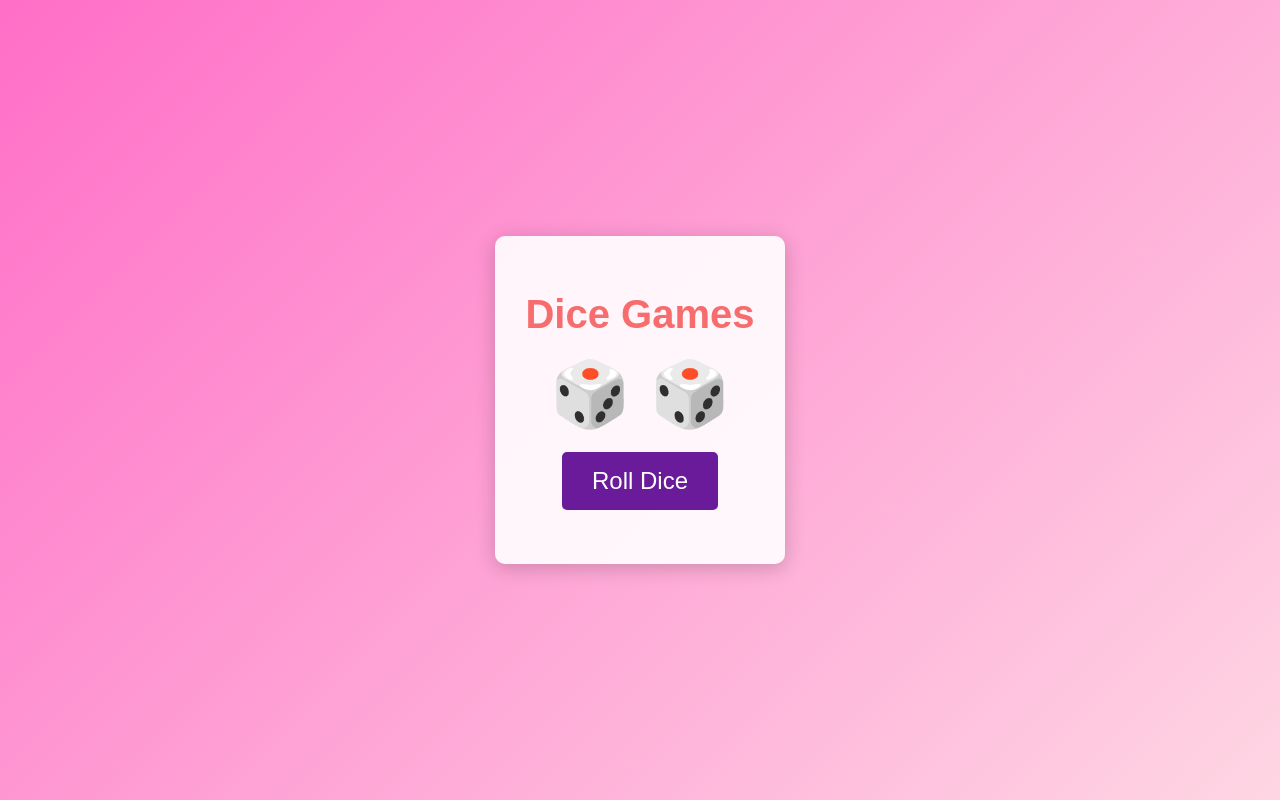
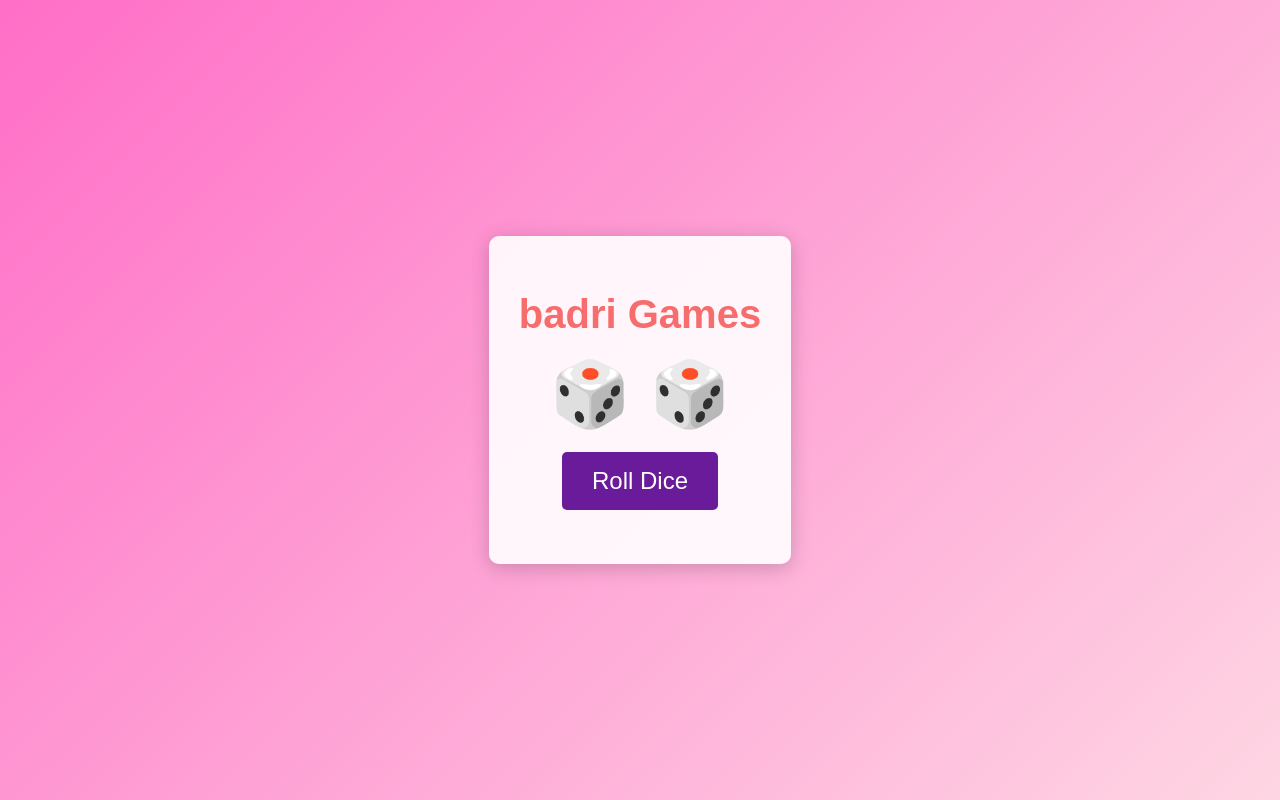
Before and after one commit to Badri-09/cicd-dice-aug27, a plain HTML site: page index.html in a window 1280 px wide. Drawn offline with Linux system fonts and the light colour scheme.

Commit message:
updated html file

```diff
--- a/index.html
+++ b/index.html
@@ -8,7 +8,7 @@
 </head>
 <body>
   <div class="container">
-    <h1 class="title">Dice Games</h1>
+    <h1 class="title">badri Games</h1>
     <div class="dice-container">
       <div class="dice" id="dice-1">🎲</div>
       <div class="dice" id="dice-2">🎲</div>
```
